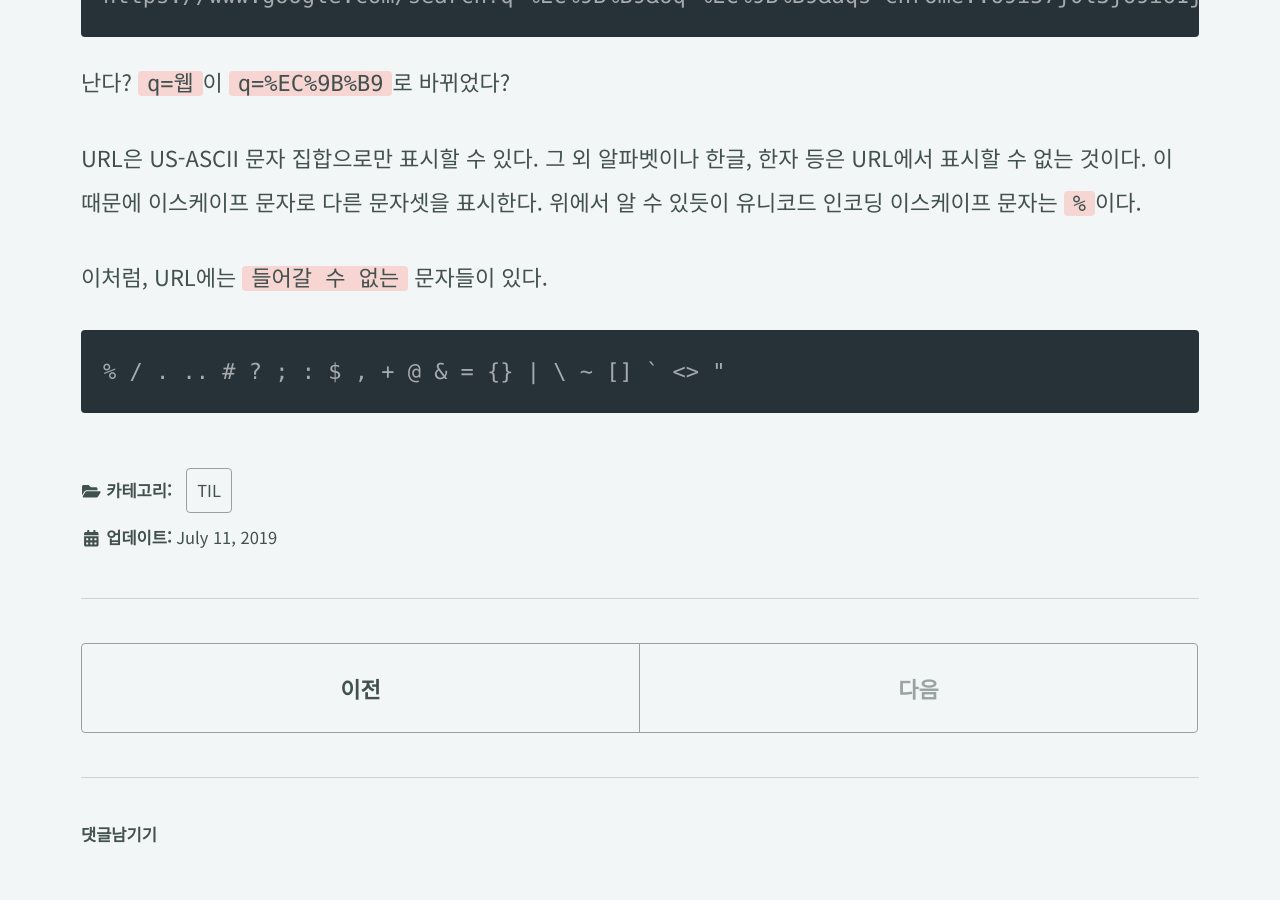
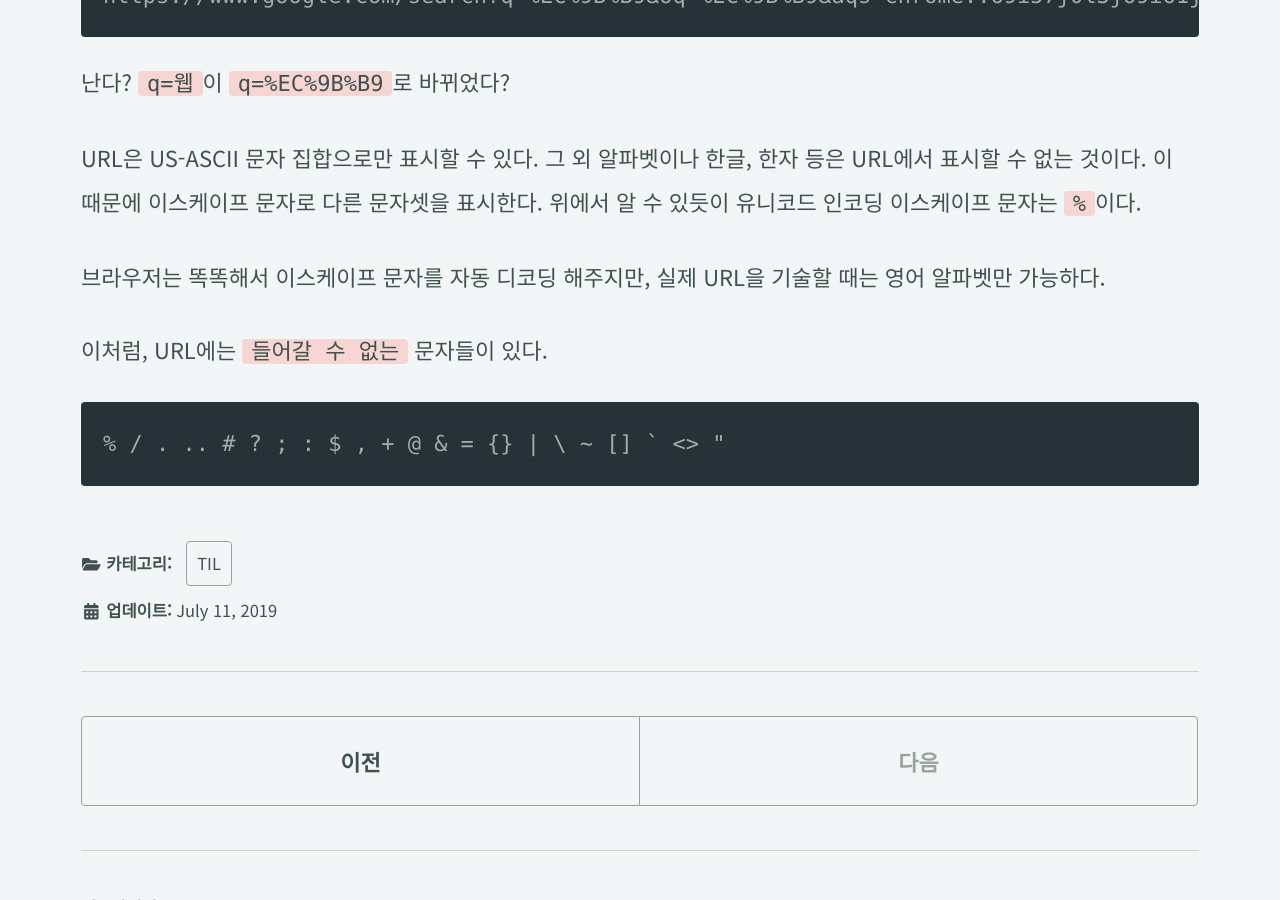
Before and after one commit to andole87/andole87.github.io, a Jekyll site: the page built from _posts/2019-07-11-http-url.md, in a window 1280 px wide and 900 px high, scrolled down 4621 px. Built offline with Jekyll 4.4.1, drawn with Linux system fonts in a browser that asks for light colours; cached includes are drawn as plain includes; comment, search, counter and statistics services are not loaded.

Commit message:
edit post

````diff
--- a/_posts/2019-07-11-http-url.md
+++ b/_posts/2019-07-11-http-url.md
@@ -120,6 +120,8 @@ https://www.google.com/search?q=%EC%9B%B9&oq=%EC%9B%B9&aqs=chrome..69i57j0l3j69i
 
 URL은 US-ASCII 문자 집합으로만 표시할 수 있다. 그 외 알파벳이나 한글, 한자 등은 URL에서 표시할 수 없는 것이다. 이 때문에 이스케이프 문자로 다른 문자셋을 표시한다. 위에서 알 수 있듯이 유니코드 인코딩 이스케이프 문자는 `%`이다.
 
+브라우저는 똑똑해서 이스케이프 문자를 자동 디코딩 해주지만, 실제 URL을 기술할 때는 영어 알파벳만 가능하다.
+
 이처럼, URL에는 `들어갈 수 없는` 문자들이 있다.
 
 ```
````
